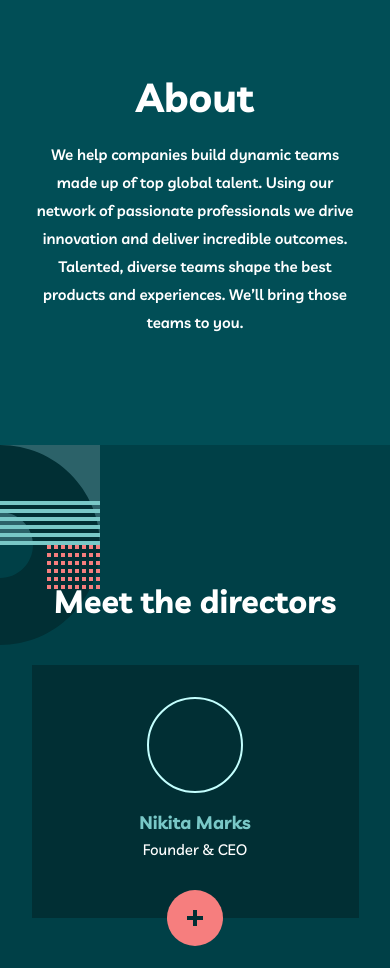
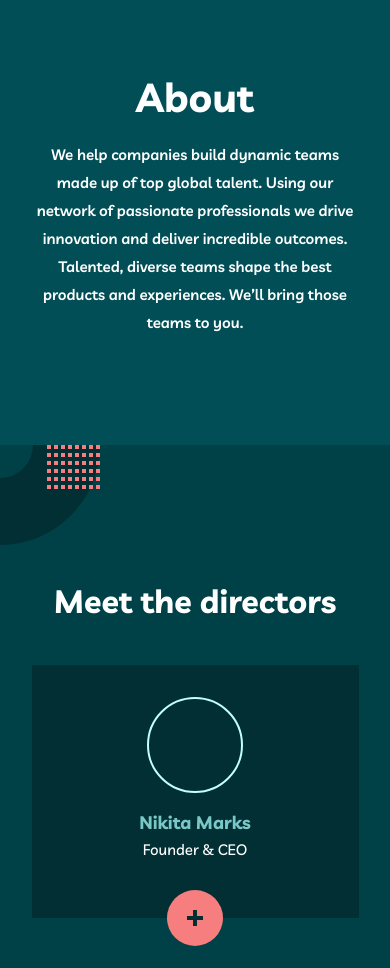
Before and after one commit to abdulqodir18/myteam, a plain HTML site: page about.html in a window 390 px wide. Shown: the part 96-1064 px from the top of the page. Drawn offline with Linux system fonts and the light colour scheme.

Commit message:
cahnge meet section of bg position

```diff
--- a/scss/about/meet/_meet.scss
+++ b/scss/about/meet/_meet.scss
@@ -58,6 +58,9 @@
     }
 }
 @media only screen and (max-width:605px) {
+    .meet {
+        background-position: top -100px left -100px, bottom right;
+    }
     .meet__item {
         margin: 0;
         margin-bottom: 52px;
```
Also changed, not shown: css/styles.css, 1 other file.
